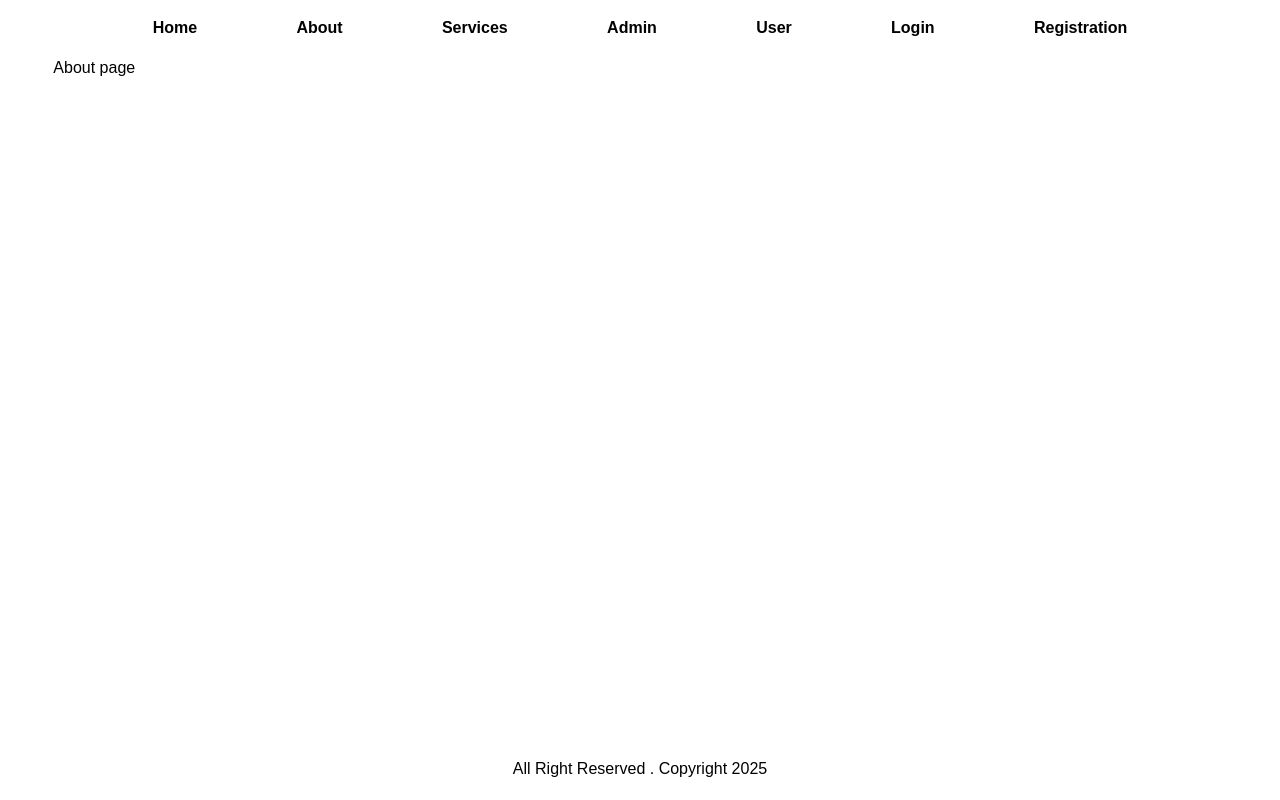
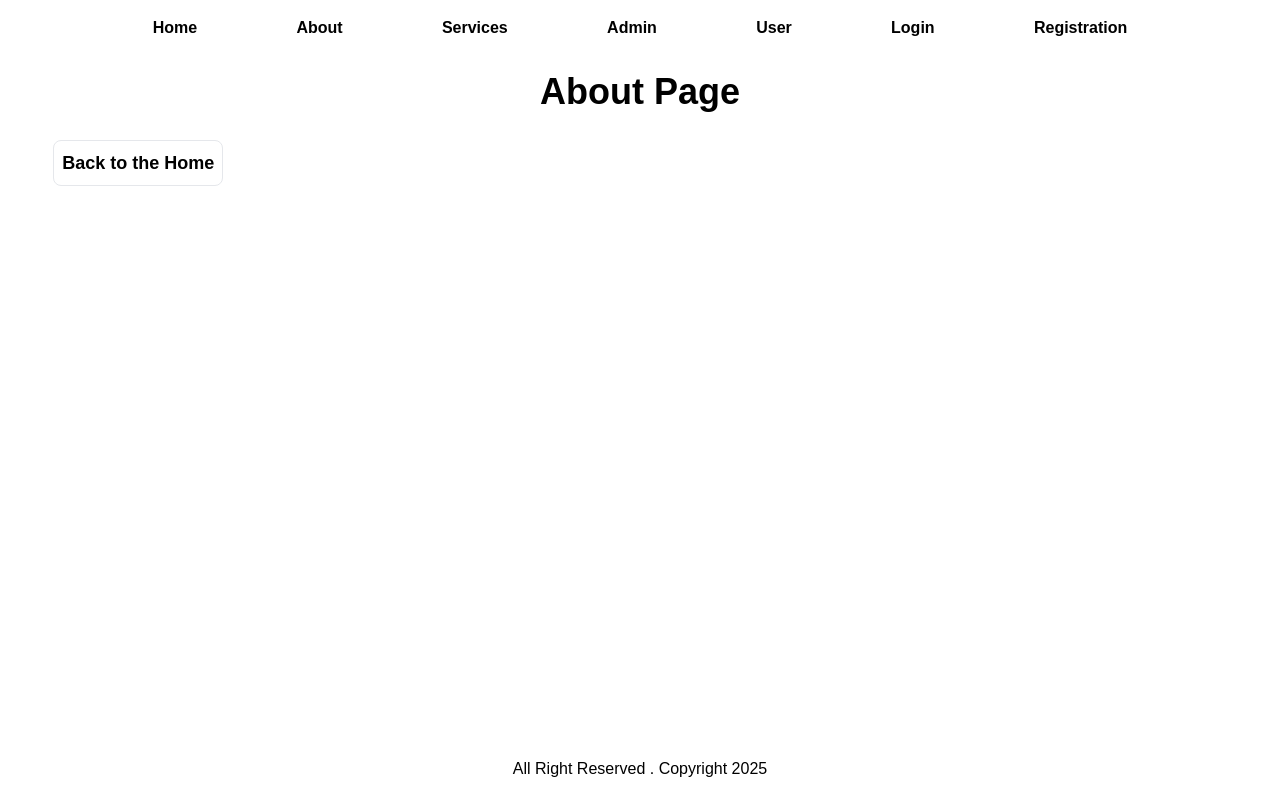
Before and after one commit to ad-monir2001/myfirst-next-project, a Next.js app: page /about in a window 1280 px wide. Built offline with nearby package versions, Linux system fonts and the light colour scheme.

Commit message:
Refactor About page component to include navigation and improve layout

```diff
--- a/src/app/about/page.jsx
+++ b/src/app/about/page.jsx
@@ -1,11 +1,23 @@
+'use client';
+
+import { useRouter } from 'next/navigation';
 import React from 'react';
 
-const page = () => {
-    return (
-        <div>
-            About page
-        </div>
-    );
+const AboutPage = () => {
+  const router = useRouter();
+  return (
+    <div>
+      <h1 className="font-semibold text-center text-4xl my-3 py-4">
+        About Page
+      </h1>
+      <button
+        onClick={() => router.push('/')}
+        className="border p-2 rounded-lg font-semibold text-lg"
+      >
+        Back to the Home
+      </button>
+    </div>
+  );
 };
 
-export default page;
+export default AboutPage;
```
